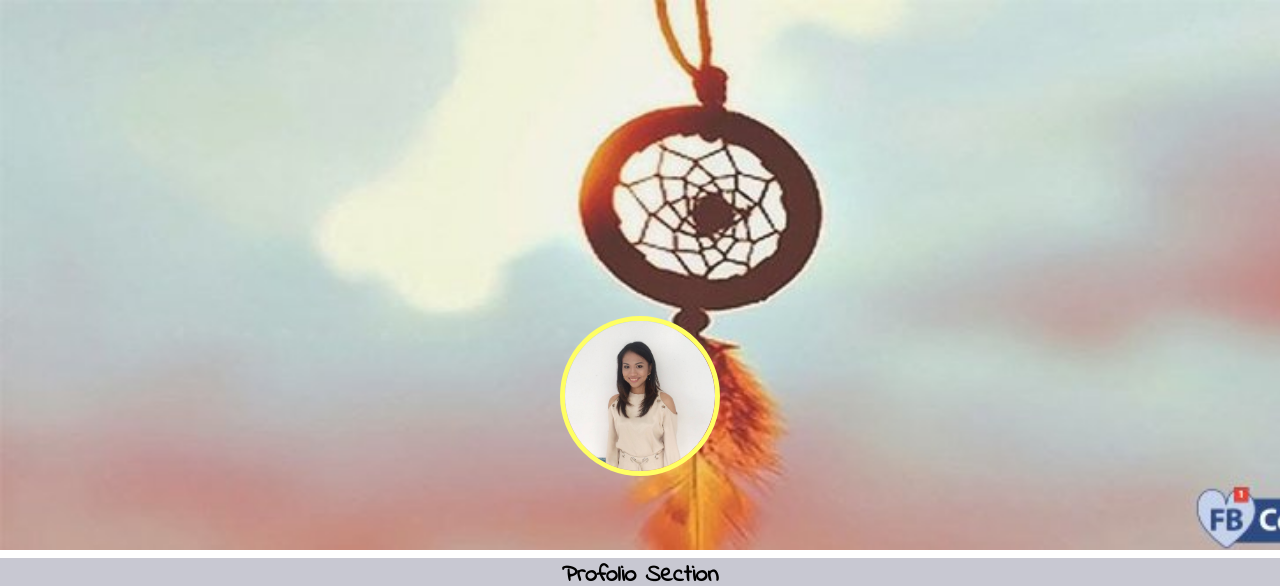
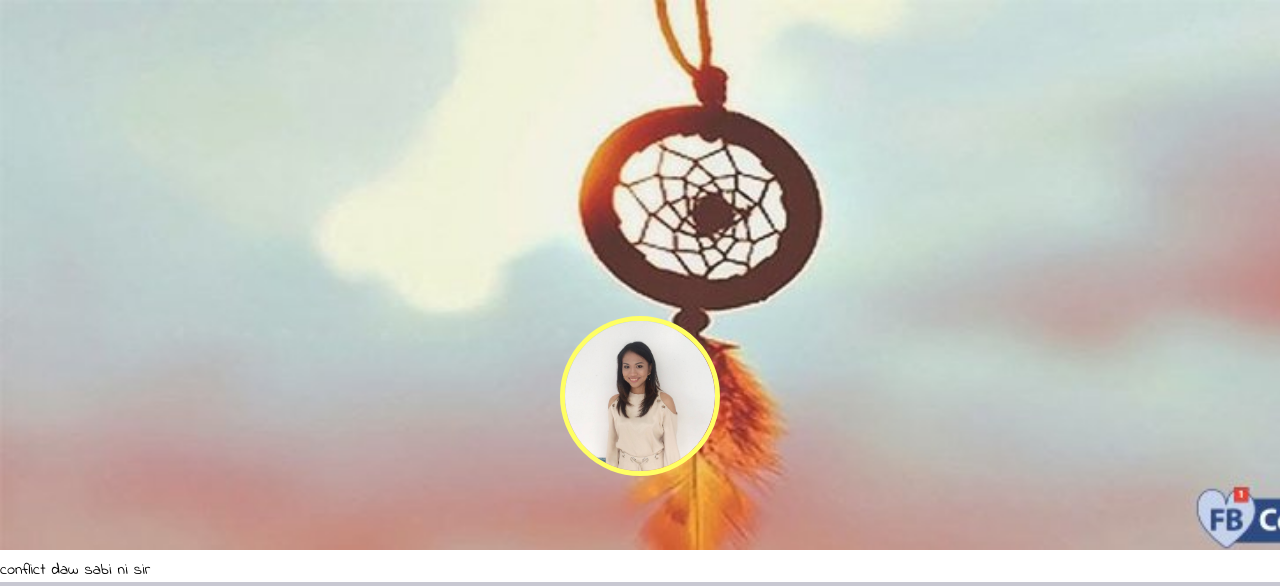
Before and after one commit to sianraquels/mod00-00, a plain HTML site: page index.html in a window 1280 px wide. Shown: the top 586 px of the page. Drawn offline with Linux system fonts and the light colour scheme.

Commit message:
Update index.html

```diff
--- a/index.html
+++ b/index.html
@@ -12,6 +12,7 @@
 <body>
 	<img src="assets/img/haha.jpg" class="mypicturetwo">
 	<main id="wrapper" >
+		<p> conflict daw sabi ni sir </p>
 		<!-- Main section -->
 		<section id="main-section">
 		<div class="about">
```
